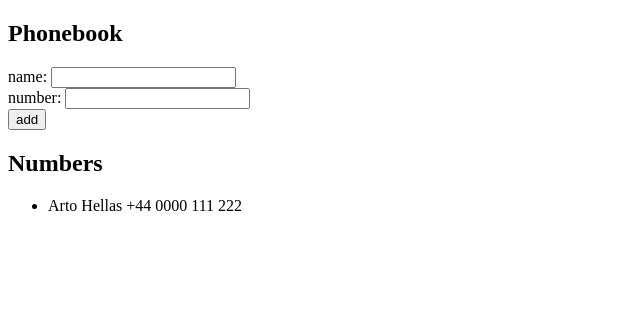
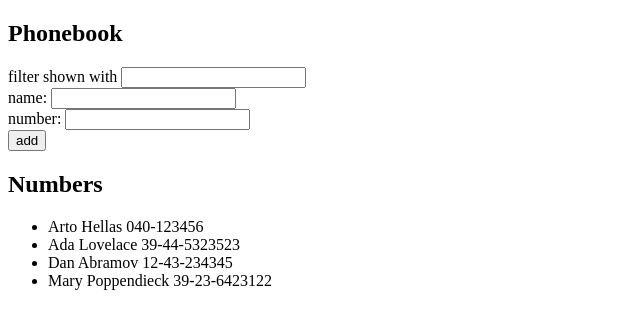
Before and after one commit to Matthew-Morris-dev/fullstackopen, a React (Create React App) app in the folder part2/phonebook/: page / in a window 1280 px wide. Shown: the top 328 px of the page, without its empty margins (0-640 px from the left). Built offline with nearby package versions, Linux system fonts and the light colour scheme.

Commit message:
exercise 2.9

```diff
--- a/part2/phonebook/src/App.js
+++ b/part2/phonebook/src/App.js
@@ -1,9 +1,15 @@
 import React, { useState } from "react";
 
 const App = () => {
-    const [persons, setPersons] = useState([{ name: "Arto Hellas", number: "+44 0000 111 222" }]);
+    const [persons, setPersons] = useState([
+        { name: "Arto Hellas", number: "040-123456" },
+        { name: "Ada Lovelace", number: "39-44-5323523" },
+        { name: "Dan Abramov", number: "12-43-234345" },
+        { name: "Mary Poppendieck", number: "39-23-6423122" }
+    ]);
     const [newName, setNewName] = useState("");
     const [newNumber, setNewNumber] = useState("");
+    const [newFilter, setNewFilter] = useState("");
 
     const addPerson = (event) => {
         event.preventDefault();
@@ -29,9 +35,18 @@
         setNewNumber(event.target.value);
     };
 
+    const handleFilterChange = (event) => {
+        setNewFilter(event.target.value);
+    };
+
+    const personsToShow = persons.filter((person) => person.name.toLowerCase().indexOf(newFilter.toLowerCase()) > -1);
+
     return (
         <div>
             <h2>Phonebook</h2>
+            <div>
+                filter shown with <input value={newFilter} onChange={handleFilterChange} />
+            </div>
             <form onSubmit={addPerson}>
                 <div>
                     name: <input value={newName} onChange={handleNameChange} />
@@ -45,7 +60,7 @@
             </form>
             <h2>Numbers</h2>
             <ul>
-                {persons.map((person) => (
+                {personsToShow.map((person) => (
                     <li key={person.name}>
                         {person.name} {person.number}
                     </li>
```
